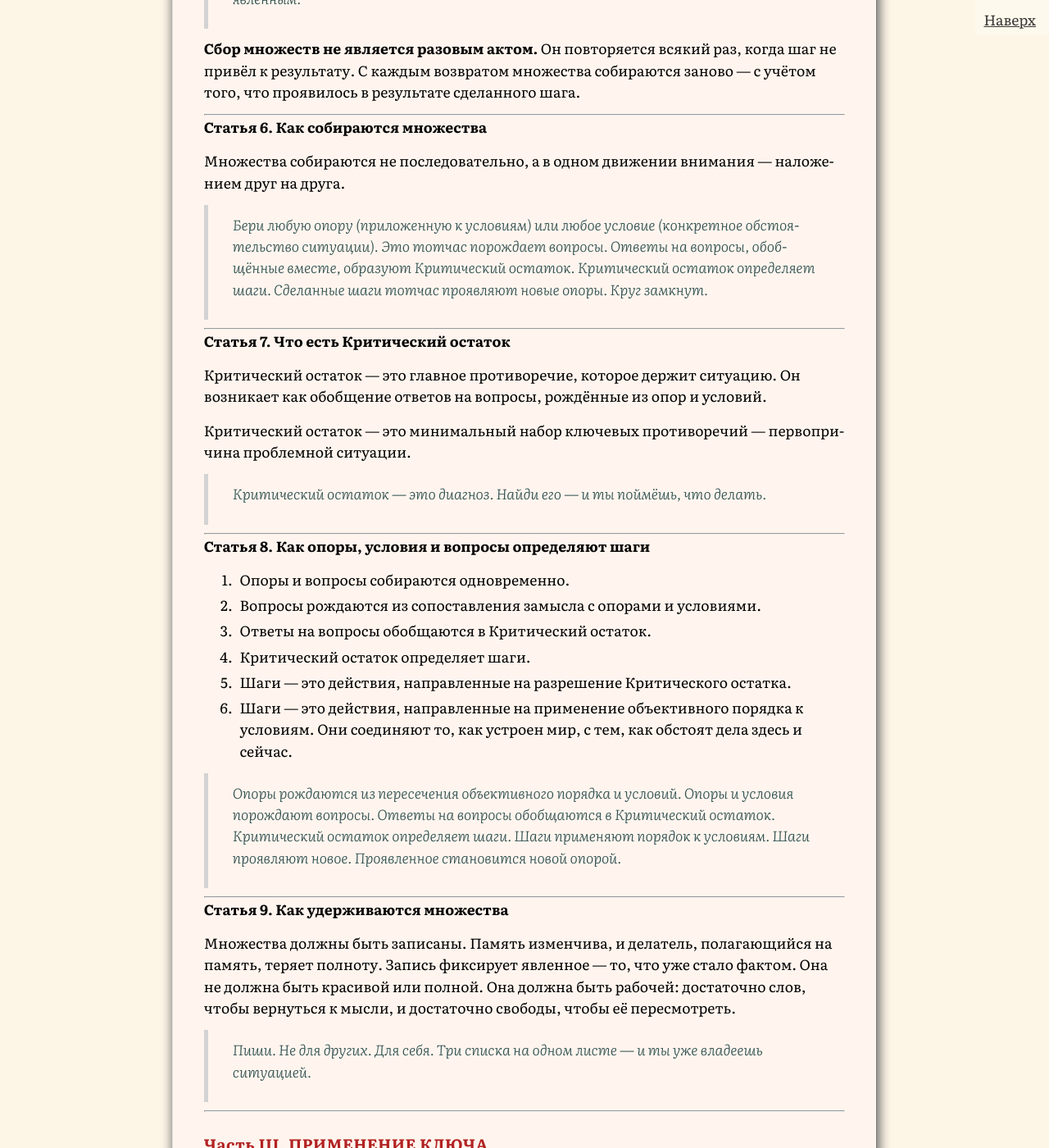
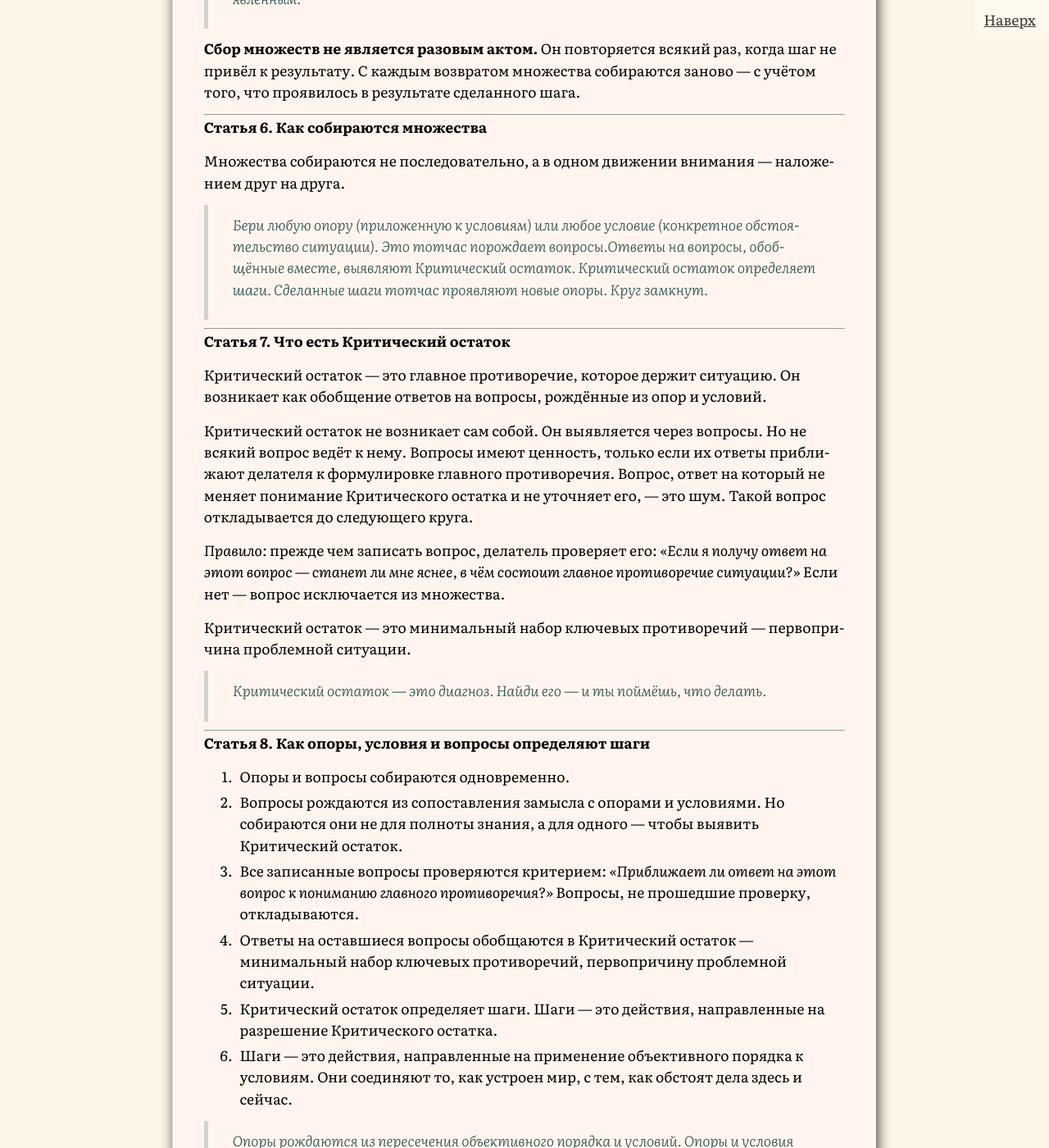
Before and after one commit to SergSi/land-use-art, a Jekyll site: the page built from _posts/2026-06-24-key.md, in a window 1280 px wide and 1400 px high, scrolled down 3036 px. Shown: the whole window at 82% size. Built offline with Jekyll 4.4.1, drawn with Linux system fonts in a browser that asks for light colours; some web fonts are replaced; some of the changed text lies outside the part shown.

Commit message:
Update 2026-06-24-key.md

```diff
--- a/_posts/2026-06-24-key.md
+++ b/_posts/2026-06-24-key.md
@@ -81,13 +81,17 @@ class: analitika
 
 Множества собираются не последовательно, а в одном движении внимания — наложением друг на друга.
 
-> Бери любую опору (приложенную к условиям) или любое условие (конкретное обстоятельство ситуации). Это тотчас порождает вопросы. Ответы на вопросы, обобщённые вместе, образуют Критический остаток. Критический остаток определяет шаги. Сделанные шаги тотчас проявляют новые опоры. Круг замкнут.
+> Бери любую опору (приложенную к условиям) или любое условие (конкретное обстоятельство ситуации). Это тотчас порождает вопросы.Ответы на вопросы, обобщённые вместе, выявляют Критический остаток. Критический остаток определяет шаги. Сделанные шаги тотчас проявляют новые опоры. Круг замкнут.
 
 ---
 
 **Статья 7. Что есть Критический остаток**
 
 Критический остаток — это главное противоречие, которое держит ситуацию. Он возникает как обобщение ответов на вопросы, рождённые из опор и условий.
+
+Критический остаток не возникает сам собой. Он выявляется через вопросы. Но не всякий вопрос ведёт к нему. Вопросы имеют ценность, только если их ответы приближают делателя к формулировке главного противоречия. Вопрос, ответ на который не меняет понимание Критического остатка и не уточняет его, — это шум. Такой вопрос откладывается до следующего круга.
+
+*Правило:* прежде чем записать вопрос, делатель проверяет его: *«Если я получу ответ на этот вопрос — станет ли мне яснее, в чём состоит главное противоречие ситуации?»* Если нет — вопрос исключается из множества.
 
 Критический остаток — это минимальный набор ключевых противоречий — первопричина проблемной ситуации.
 
@@ -98,10 +102,10 @@ class: analitika
 **Статья 8. Как опоры, условия и вопросы определяют шаги**
 
 1. Опоры и вопросы собираются одновременно.
-2. Вопросы рождаются из сопоставления замысла с опорами и условиями.
-3. Ответы на вопросы обобщаются в Критический остаток.
-4. Критический остаток определяет шаги.
-5. Шаги — это действия, направленные на разрешение Критического остатка.
+2. Вопросы рождаются из сопоставления замысла с опорами и условиями. Но собираются они не для полноты знания, а для одного — чтобы выявить Критический остаток.
+3. Все записанные вопросы проверяются критерием: *«Приближает ли ответ на этот вопрос к пониманию главного противоречия?»* Вопросы, не прошедшие проверку, откладываются.
+4. Ответы на оставшиеся вопросы обобщаются в Критический остаток — минимальный набор ключевых противоречий, первопричину проблемной ситуации.
+5. Критический остаток определяет шаги. Шаги — это действия, направленные на разрешение Критического остатка.
 6. Шаги — это действия, направленные на применение объективного порядка к условиям. Они соединяют то, как устроен мир, с тем, как обстоят дела здесь и сейчас.
 
 > Опоры рождаются из пересечения объективного порядка и условий. Опоры и условия порождают вопросы. Ответы на вопросы обобщаются в Критический остаток. Критический остаток определяет шаги. Шаги применяют порядок к условиям. Шаги проявляют новое. Проявленное становится новой опорой.
@@ -127,6 +131,8 @@ class: analitika
 *«Что из объективного порядка — законы, практики, понятия, прецеденты — может быть приложено к этим условиям?»* (это опоры)
 
 *«Какие вопросы рождаются из сопоставления замысла с опорами и условиями?»*
+
+*«Какие из этих вопросов действительно ведут к выявлению главного противоречия? Какие можно отложить как несущественные для первого шага?»*
 
 *«Какое главное противоречие возникает как обобщение ответов на эти вопросы?»* (это Критический остаток)
 
```
